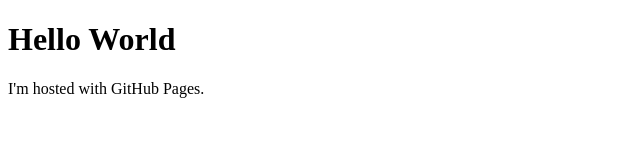
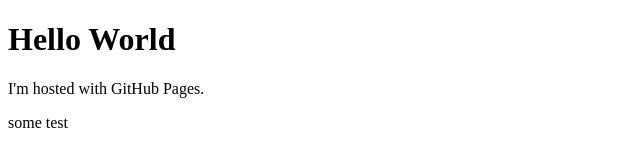
Before and after one commit to lilmexico1113/lilmexico1113.github.io, a plain HTML site: page docs/index.html in a window 1280 px wide. Shown: the full height of the page, 0-640 px from the left. Drawn offline with Linux system fonts and the light colour scheme.

Commit message:
Update index.html

```diff
--- a/docs/index.html
+++ b/docs/index.html
@@ -3,5 +3,9 @@
 <body>
 <h1>Hello World</h1>
 <p>I'm hosted with GitHub Pages.</p>
+
+  <div>
+    some test
+  </div>
 </body>
 </html>
```
